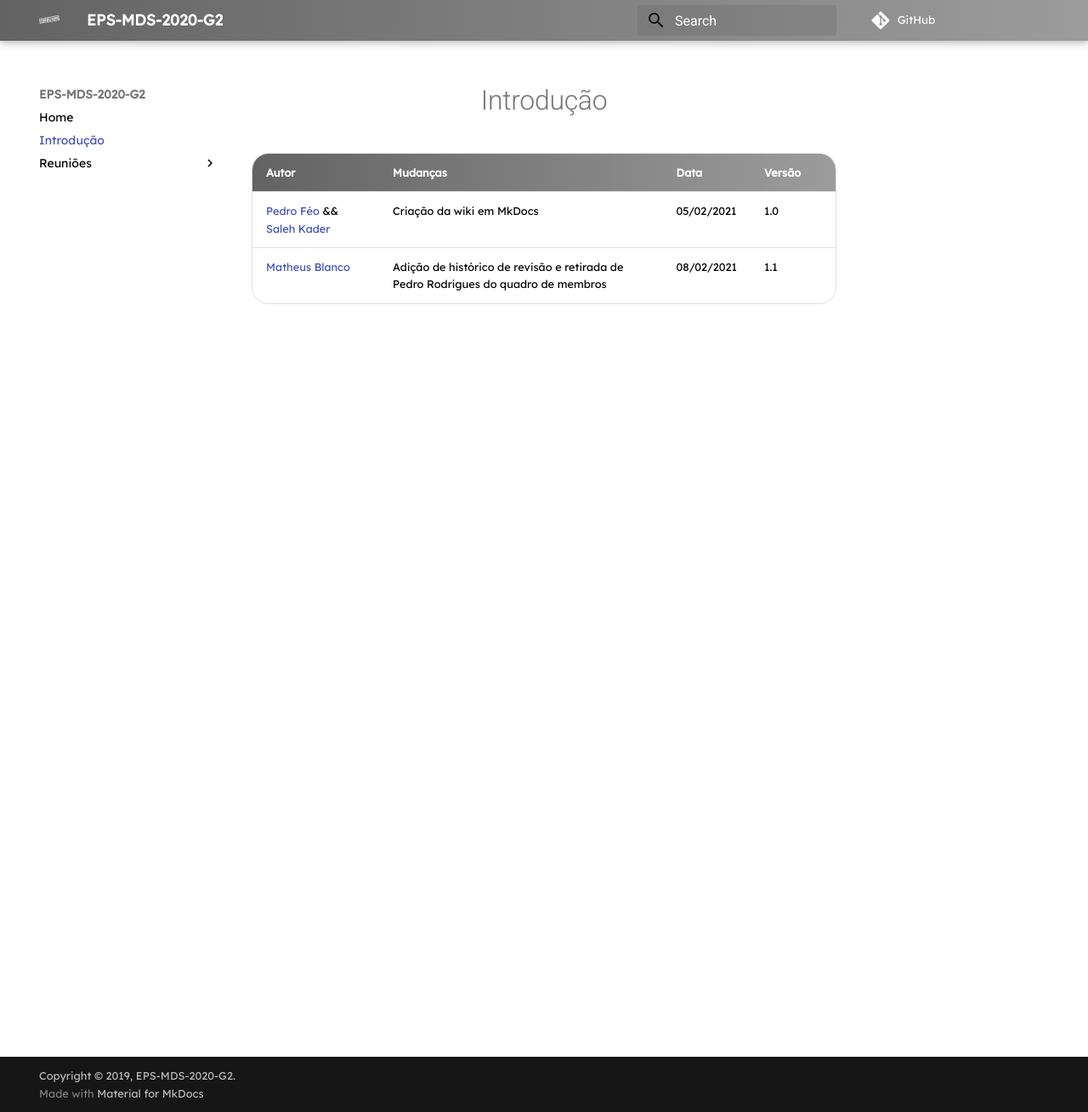
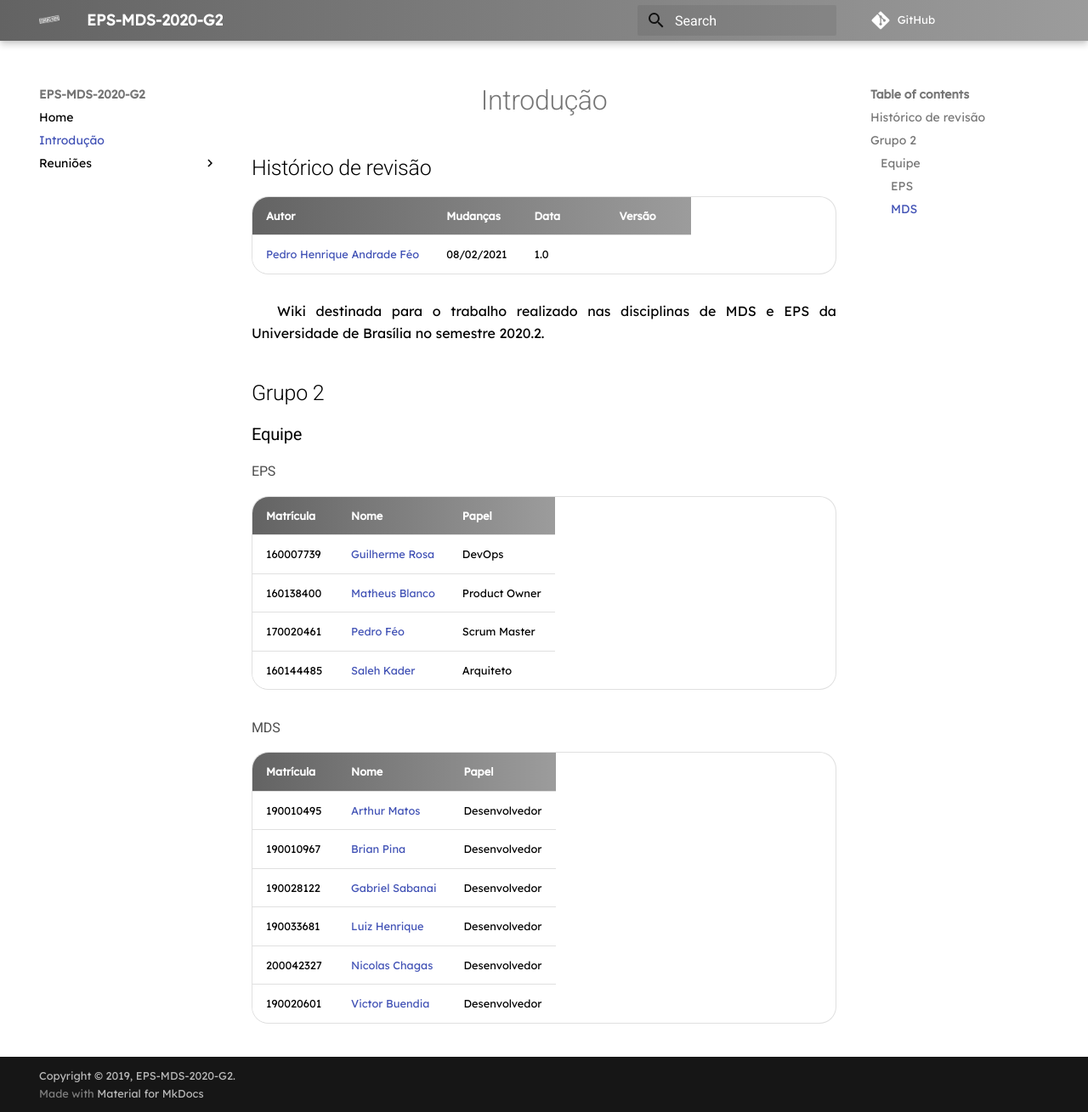
Before and after one commit to fga-eps-mds/2020.2-Eccoar, an MkDocs documentation site: the page built from docs/intro.md, in a window 1280 px wide and 1309 px high. Shown: the whole window at 85% size. Built offline with MkDocs 1.6.1 and Material for MkDocs 9.7.7, drawn with Linux system fonts in a browser that asks for light colours; some web fonts are replaced; comment, search, counter and statistics services are not loaded; old or Windows-style settings are respelled for this version of MkDocs.

Commit message:
add intro page and readme to wiki

```diff
--- a/docs/intro.md
+++ b/docs/intro.md
@@ -1,6 +1,31 @@
 # Introdução
 
+## Histórico de revisão
 |Autor|Mudanças|Data|Versão|
 |--|--|--|--|
-|[Pedro Féo](https://github.com/Phe0) && [Saleh Kader](https://github.com/devsalula)|Criação da wiki em MkDocs|05/02/2021|1.0|
-|[Matheus Blanco](https://github.com/MatheusBlanco)|Adição de histórico de revisão e retirada de Pedro Rodrigues do quadro de membros|08/02/2021|1.1|
+|[Pedro Henrique Andrade Féo](https://github.com/Phe0)|08/02/2021|1.0|
+
+Wiki destinada para o trabalho realizado nas disciplinas de MDS e EPS da Universidade de Brasília no semestre 2020.2.
+
+## Grupo 2
+
+### Equipe
+
+#### EPS
+|Matrícula|Nome|Papel|
+|--|--|--|
+|160007739|[Guilherme Rosa](https://github.com/guilhesme23)|DevOps|
+|160138400|[Matheus Blanco](https://github.com/MatheusBlanco)|Product Owner|
+|170020461|[Pedro Féo](https://github.com/Phe0)|Scrum Master|
+|160144485|[Saleh Kader](https://github.com/devsalula)|Arquiteto|
+
+#### MDS
+
+|Matrícula|Nome|Papel|
+|--|--|--|
+|190010495|[Arthur Matos](https://github.com/Arthur-Matos)|Desenvolvedor|
+|190010967|[Brian Pina](https://github.com/DLBrianPina)|Desenvolvedor|
+|190028122|[Gabriel Sabanai](https://github.com/Sabanai104)|Desenvolvedor|
+|190033681|[Luiz Henrique](https://github.com/luiz-herique)|Desenvolvedor|
+|200042327|[Nicolas Chagas](https://github.com/nszchagas)|Desenvolvedor|
+|190020601|[Victor Buendia](https://github.com/Victor-Buendia)|Desenvolvedor|
```
Also changed, not shown: README.md (+23 -1 lines).
